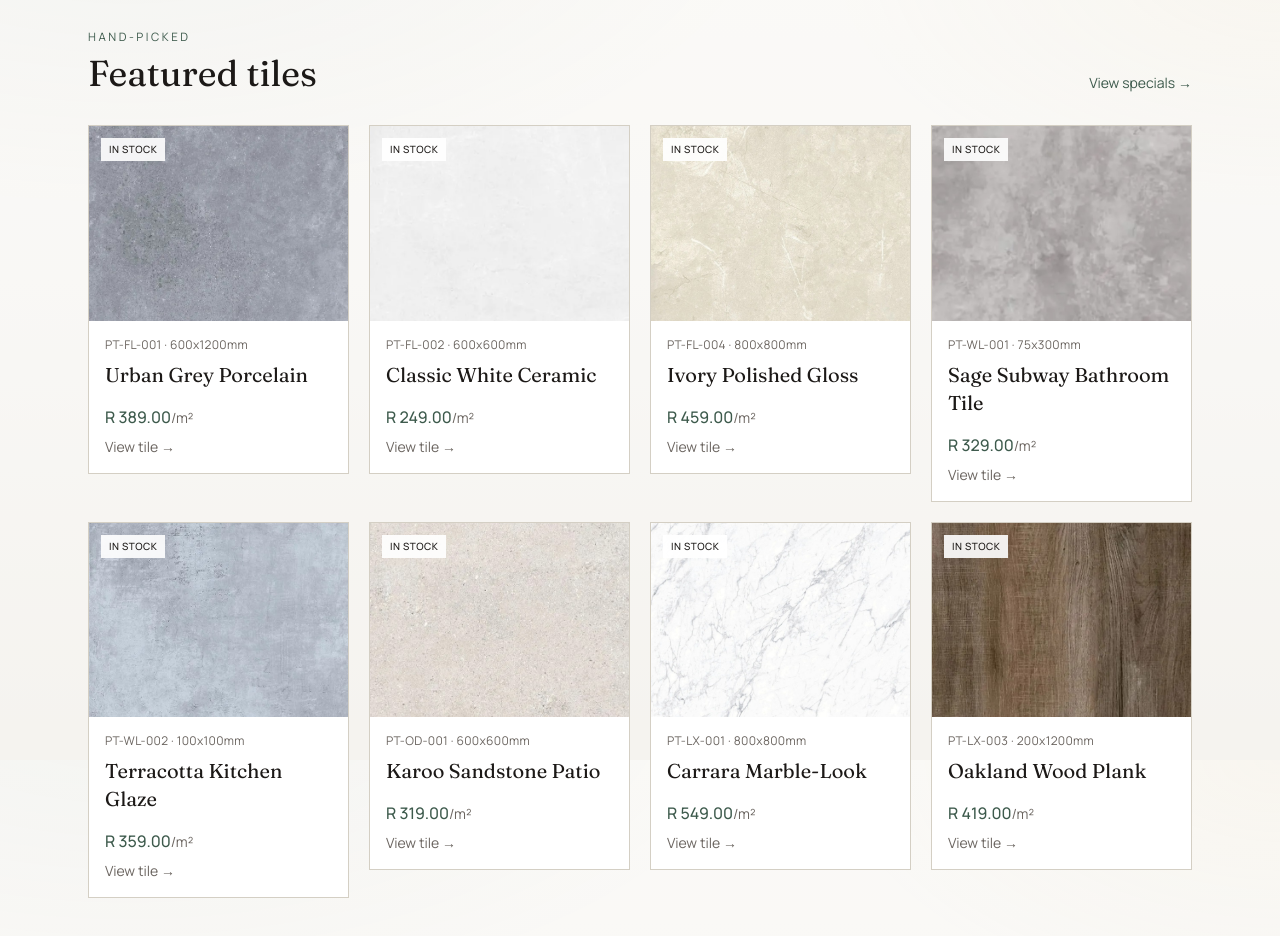
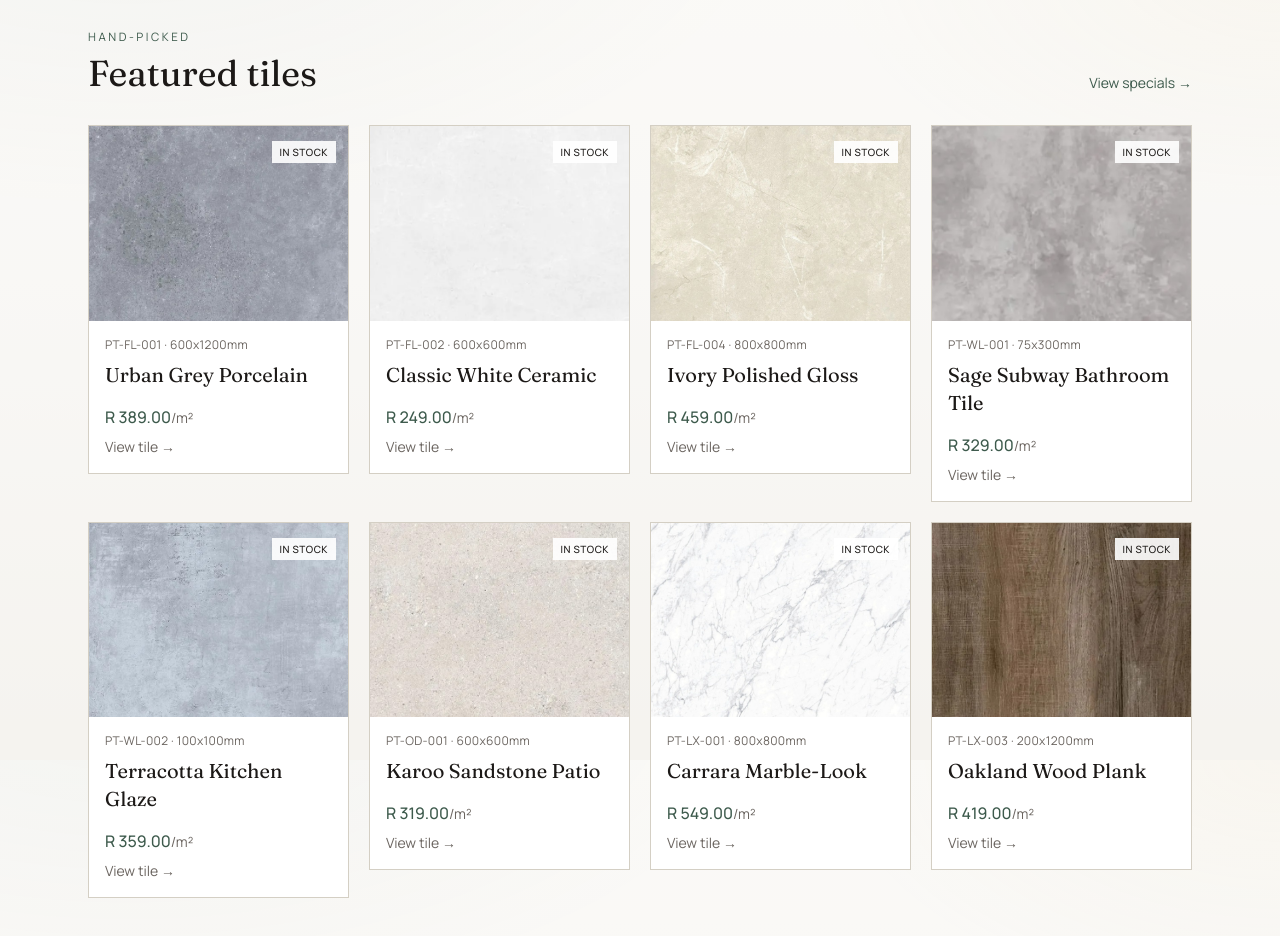
Before and after one commit to phoiswak/pakhuis-tiles, a Next.js app: page / in a window 1280 px wide. Shown: the part 1640-2576 px from the top of the page. Built offline with nearby package versions, Linux system fonts and the light colour scheme.

Commit message:
Show Monthly Special as a red corner ribbon on product photos.

```diff
--- a/src/app/products/[slug]/page.tsx
+++ b/src/app/products/[slug]/page.tsx
@@ -2,6 +2,7 @@ import Image from "next/image";
 import Link from "next/link";
 import { notFound } from "next/navigation";
 import { ProductCard } from "@/components/ProductCard";
+import { SpecialRibbon } from "@/components/SpecialRibbon";
 import { getCategory, getProduct, getProductsByCategory } from "@/lib/catalog";
 import { effectivePrice } from "@/data/catalog";
 import { formatZar } from "@/lib/utils";
@@ -63,15 +64,11 @@ export default async function ProductPage({ params }: Props) {
             sizes="(max-width: 1024px) 100vw, 50vw"
             priority
           />
+          {product.isSpecial && <SpecialRibbon />}
         </div>
 
         <div>
           <div className="flex flex-wrap gap-2">
-            {product.isSpecial && (
-              <span className="bg-brass px-2 py-1 text-[10px] font-medium tracking-wider text-ink uppercase">
-                Monthly Special
-              </span>
-            )}
             <span className="border border-stone-line bg-white px-2 py-1 text-[10px] font-medium tracking-wider text-ink uppercase">
               {stockLabel}
             </span>
--- a/src/components/ProductCard.tsx
+++ b/src/components/ProductCard.tsx
@@ -3,6 +3,7 @@ import Link from "next/link";
 import type { Product } from "@/data/catalog";
 import { effectivePrice } from "@/data/catalog";
 import { formatZar } from "@/lib/utils";
+import { SpecialRibbon } from "@/components/SpecialRibbon";
 
 export function ProductCard({ product }: { product: Product }) {
   const price = effectivePrice(product);
@@ -22,12 +23,8 @@ export function ProductCard({ product }: { product: Product }) {
           className="object-cover transition duration-500 group-hover:scale-[1.04]"
           sizes="(max-width: 768px) 100vw, 33vw"
         />
-        <div className="absolute left-3 top-3 flex flex-wrap gap-2">
-          {product.isSpecial && (
-            <span className="bg-brass px-2 py-1 text-[10px] font-medium tracking-wider text-ink uppercase">
-              Monthly Special
-            </span>
-          )}
+        {product.isSpecial && <SpecialRibbon />}
+        <div className="absolute right-3 top-3">
           <span className="bg-white/90 px-2 py-1 text-[10px] font-medium tracking-wider text-ink uppercase backdrop-blur">
             {product.stockStatus === "IN_STOCK"
               ? "In Stock"
--- /dev/null
+++ b/src/components/SpecialRibbon.tsx
@@ -0,0 +1,10 @@
+export function SpecialRibbon() {
+  return (
+    <div className="pointer-events-none absolute left-0 top-0 z-10 h-36 w-36 overflow-hidden">
+      <div className="absolute top-[1.7rem] -left-[3.4rem] flex w-[12.5rem] rotate-[-45deg] flex-col items-center justify-center bg-red-600 py-2 text-center text-[11px] font-extrabold leading-[1.1] tracking-[0.18em] text-white uppercase shadow-[0_1px_3px_rgba(0,0,0,0.28)]">
+        <span>Monthly</span>
+        <span>Special</span>
+      </div>
+    </div>
+  );
+}
```
